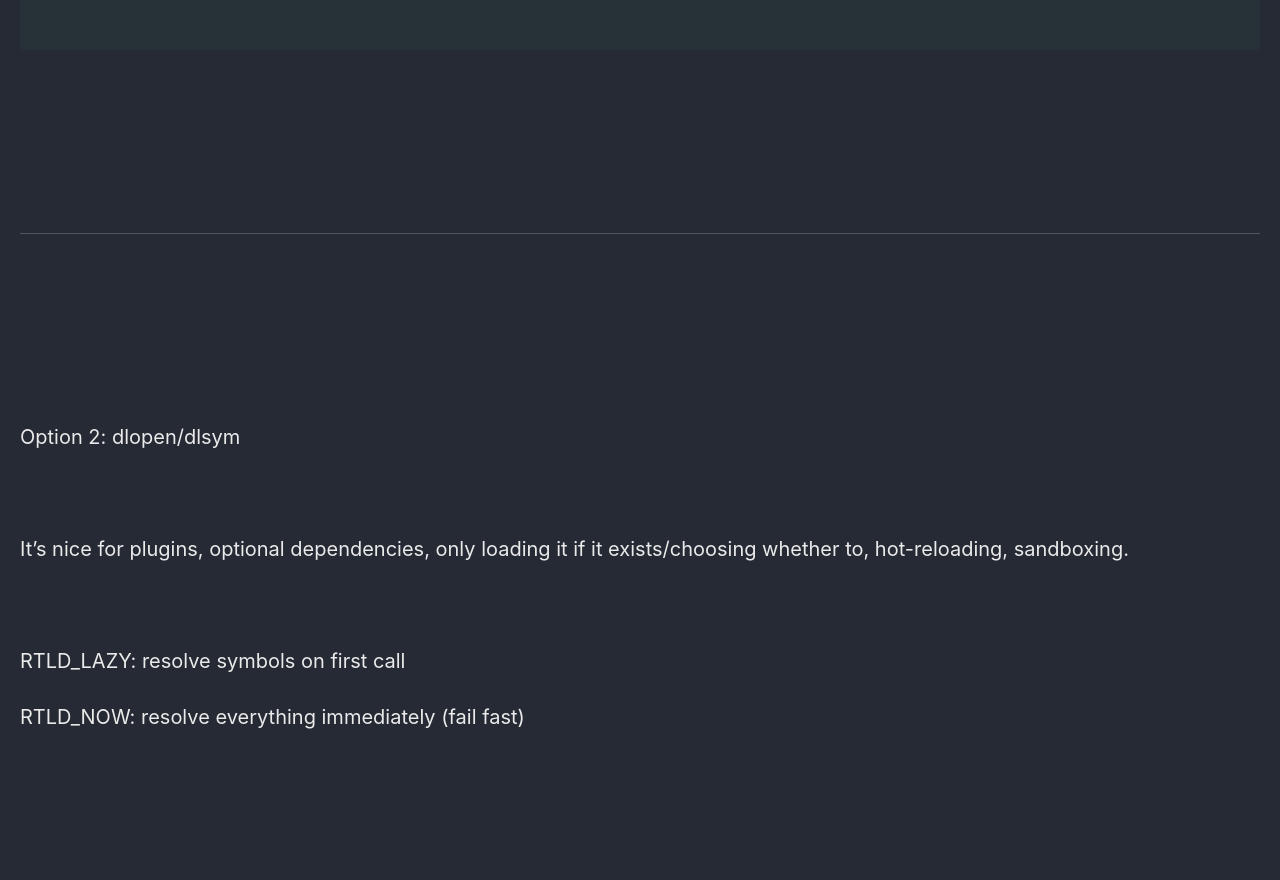
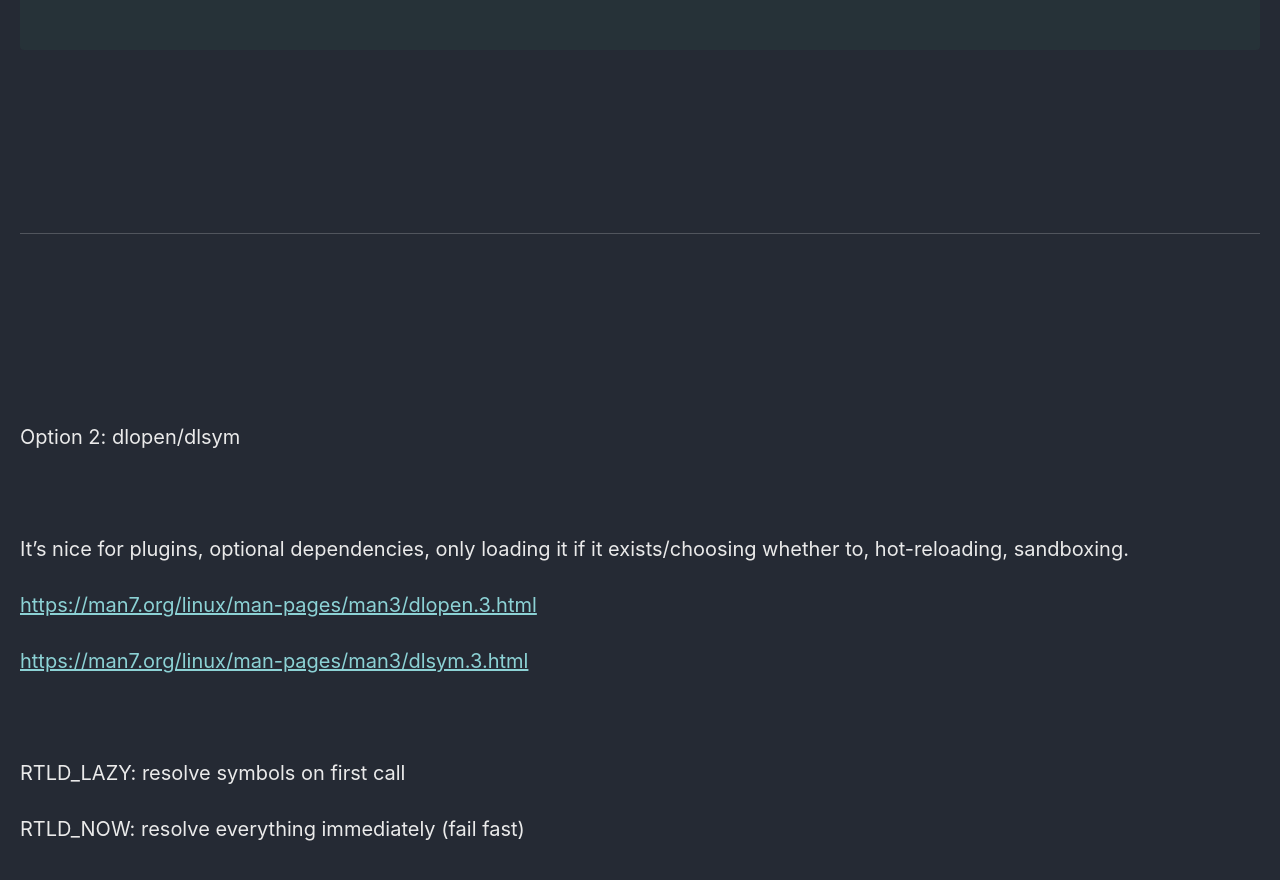
Before and after one commit to Connor-McCartney/Connor-McCartney.github.io, a Jekyll site: the page built from _pages/misc/C.md, in a window 1280 px wide and 900 px high, scrolled down 21428 px. Shown: the top 880 px of the window. Built offline with Jekyll 4.4.1, drawn with Linux system fonts in a browser that asks for light colours; cached includes are drawn as plain includes; before the commit the page ends 22216 px from its top, so only the background shows below that.

Commit message:
Update C.md

```diff
--- a/_pages/misc/C.md
+++ b/_pages/misc/C.md
@@ -883,7 +883,9 @@ Option 2: dlopen/dlsym
 
 It's nice for plugins, optional dependencies, only loading it if it exists/choosing whether to, hot-reloading, sandboxing.
 
+<https://man7.org/linux/man-pages/man3/dlopen.3.html>
 
+<https://man7.org/linux/man-pages/man3/dlsym.3.html>
 
 <br>
 
```
